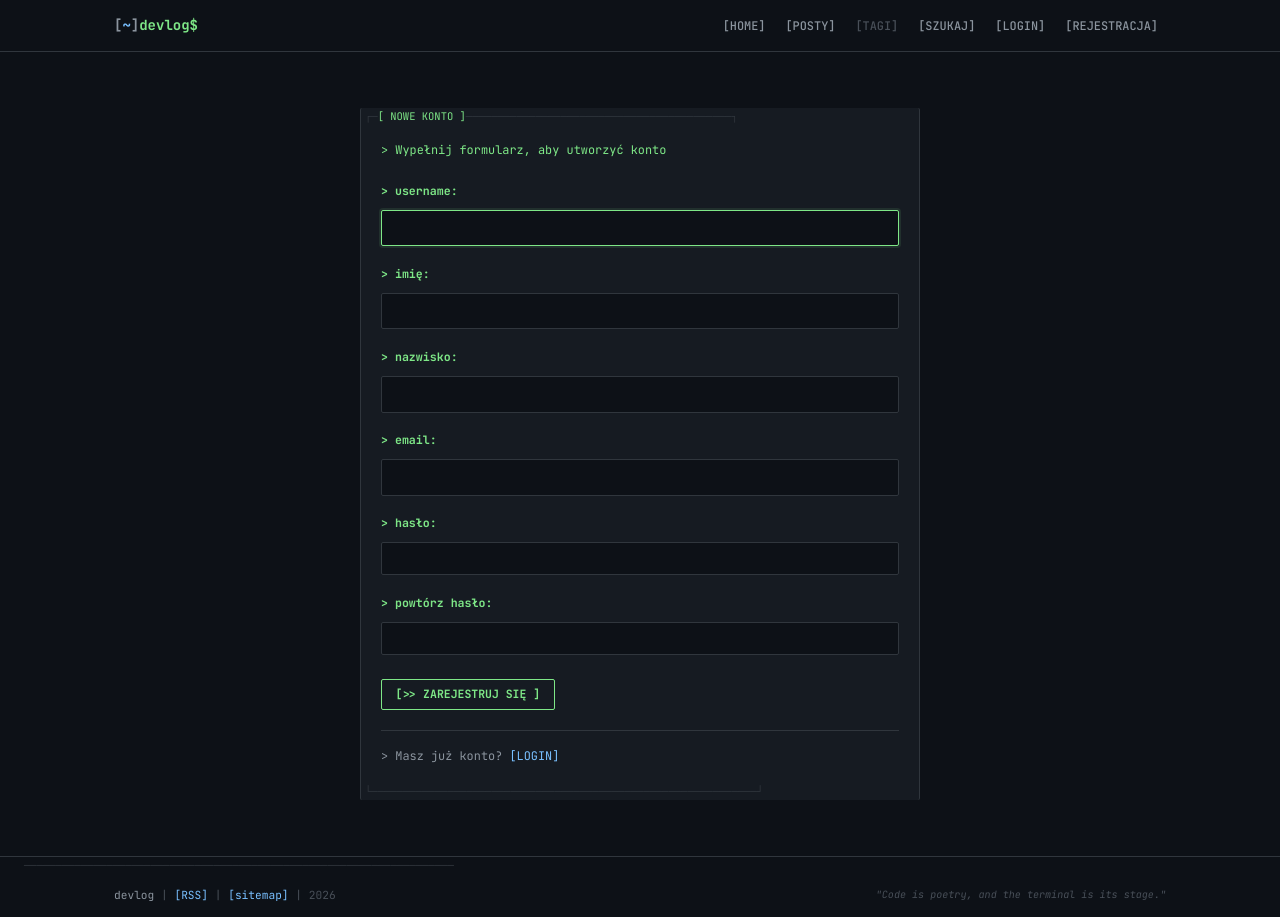
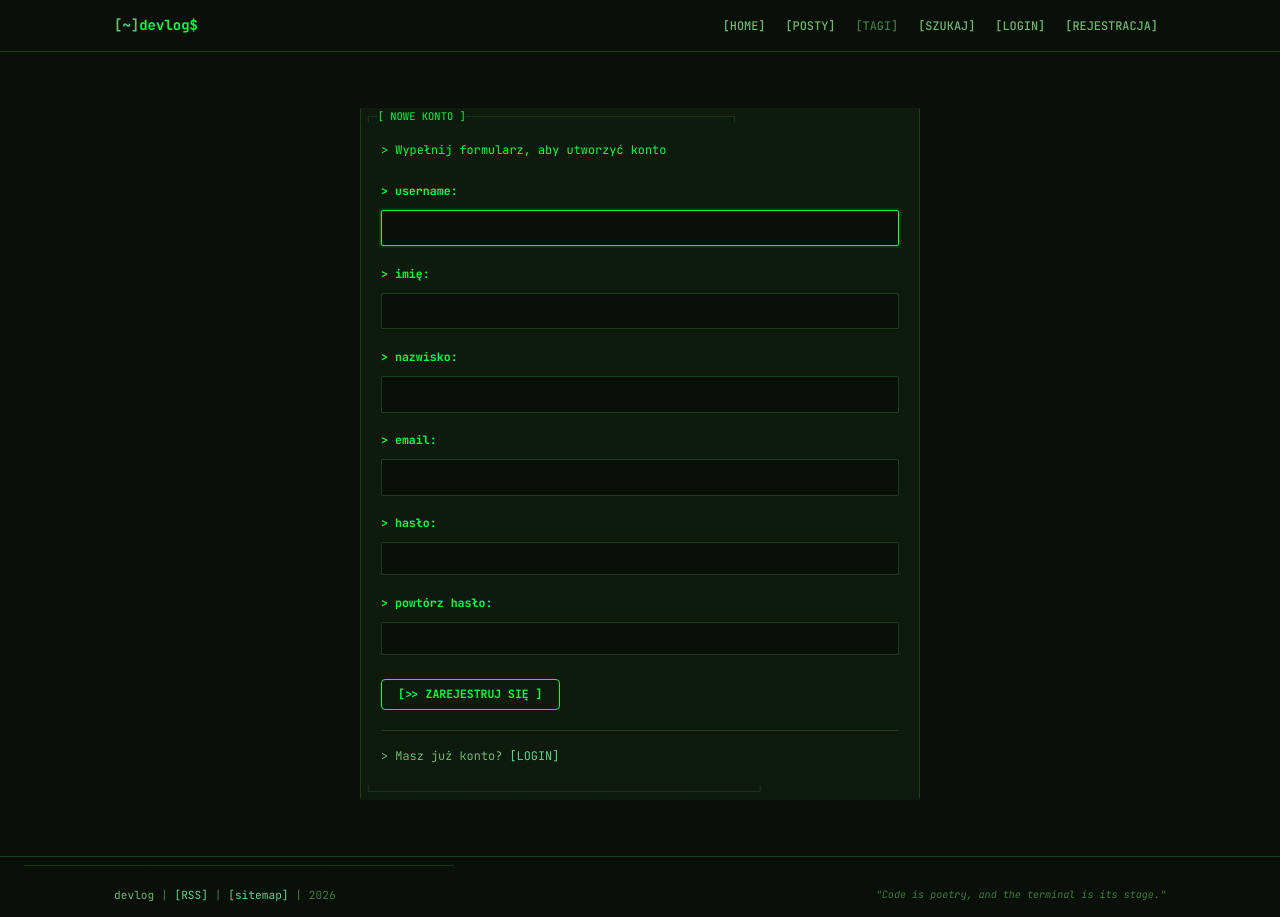
Before and after one commit to konradxmalinowski/PPZAW-blog-app, a Django app: page /accounts/register/ in a window 1280 px wide. Run offline with Django 4.2, Linux system fonts and the light colour scheme.

Commit message:
refactor: redesign UI to Matrix color scheme, remove ASCII box decorations Replace GitHub-dark palette with Matrix green-on-black (--bg #0a0f0a, --accent-green #00ff41). Drop ASCII ┌─┐ pseudo-box borders from post cards and sidebar boxes; replace with clean border + border-radius + glow on hover. Improve post body typography (line-height 1.85, letter-spacing). Update code blocks, buttons, focus-visible, scrollbar, and all RGBA literals to match the new palette. Navbar terminal prompt style preserved.

```diff
--- a/static/css/terminal.css
+++ b/static/css/terminal.css
@@ -6,21 +6,27 @@
 
 /* ─── CSS VARIABLES ─────────────────────────────────────────── */
 :root {
-  --bg:             #0d1117;
-  --bg-card:        #161b22;
-  --bg-border:      #30363d;
-  --bg-hover:       #1c2128;
-  --bg-card-hover:  #1c2128;
-
-  --text-primary:   #c9d1d9;
-  --text-secondary: #8b949e;
-  --text-muted:     #484f58;
-
-  --accent-green:   #7ee787;
-  --accent-blue:    #79c0ff;
-  --accent-yellow:  #d29922;
-  --accent-red:     #f85149;
-  --accent-purple:  #bc8cff;
+  --bg:             #0a0f0a;
+  --bg-card:        #0f1a0f;
+  --bg-border:      #1e3d1e;
+  --bg-hover:       #152615;
+  --bg-card-hover:  #152615;
+
+  --text-primary:   #b5f0b5;
+  --text-secondary: #6db86d;
+  --text-muted:     #3d7a3d;
+
+  --accent-green:   #00ff41;
+  --accent-lime:    #39d353;
+  --accent-blue:    #58d68d;   /* kept for template compatibility — value updated to matrix green */
+  --accent-warn:    #ffd700;
+  --accent-error:   #ff4444;
+  --accent-yellow:  #ffd700;   /* alias so existing references still compile */
+  --accent-red:     #ff4444;   /* alias so existing references still compile */
+  --accent-purple:  #39d353;   /* remapped to accent-lime for matrix look */
+
+  --glow-green:        0 0 8px rgba(0, 255, 65, 0.25);
+  --glow-green-strong: 0 0 14px rgba(0, 255, 65, 0.45);
 
   --font-mono: 'JetBrains Mono', 'Fira Code', 'Cascadia Code', 'Consolas', monospace;
   --font-size: 14px;
@@ -1027,20 +1029,22 @@ textarea::placeholder {
   background: transparent;
   border: 1px solid var(--accent-green);
   color: var(--accent-green);
-  padding: 0.4rem 0.85rem;
+  padding: 0.4rem 1rem;
   cursor: pointer;
   font-family: var(--font-mono);
   font-size: 0.82em;
   font-weight: 600;
-  border-radius: var(--radius);
+  border-radius: 4px;
   text-decoration: none;
-  transition: background-color var(--transition), color var(--transition);
+  transition: background 0.15s ease, box-shadow 0.15s ease;
   line-height: 1.4;
 }
 
 .btn-terminal:hover {
-  background-color: var(--accent-green);
-  color: var(--bg);
+  background: rgba(0, 255, 65, 0.1);
+  box-shadow: var(--glow-green);
+  text-shadow: none;
+  color: var(--accent-green);
 }
 
 .btn-terminal-secondary {
@@ -1838,6 +1845,12 @@ select:focus-visible {
   }
   #reading-progress { display: none; }
 }
+
+/* ─── CUSTOM SCROLLBAR (webkit) ──────────────────────────────── */
+::-webkit-scrollbar { width: 8px; }
+::-webkit-scrollbar-track { background: var(--bg); }
+::-webkit-scrollbar-thumb { background: var(--bg-border); border-radius: 4px; }
+::-webkit-scrollbar-thumb:hover { background: var(--accent-lime); }
 
 /* ─── PRINT STYLES ───────────────────────────────────────────── */
 @media print {
--- a/templates/base.html
+++ b/templates/base.html
@@ -11,7 +11,7 @@
   <meta name="keywords"    content="{% block meta_keywords %}django, python, web development, programowanie{% endblock %}">
   <meta name="author"      content="{% block meta_author %}DevLog{% endblock %}">
   <meta name="robots"      content="{% block meta_robots %}index, follow{% endblock %}">
-  <meta name="theme-color" content="#0d1117">
+  <meta name="theme-color" content="#0a0f0a">
 
   <!-- Canonical -->
   <link rel="canonical" href="{% block canonical_url %}{{ SITE_URL }}{{ request.path }}{% endblock %}">
```
Also changed, not shown: other parts of static/css/terminal.css (+46 -47 lines), plans/2026-05-22-matrix-ui-redesign.md (added, +65 -0 lines).
